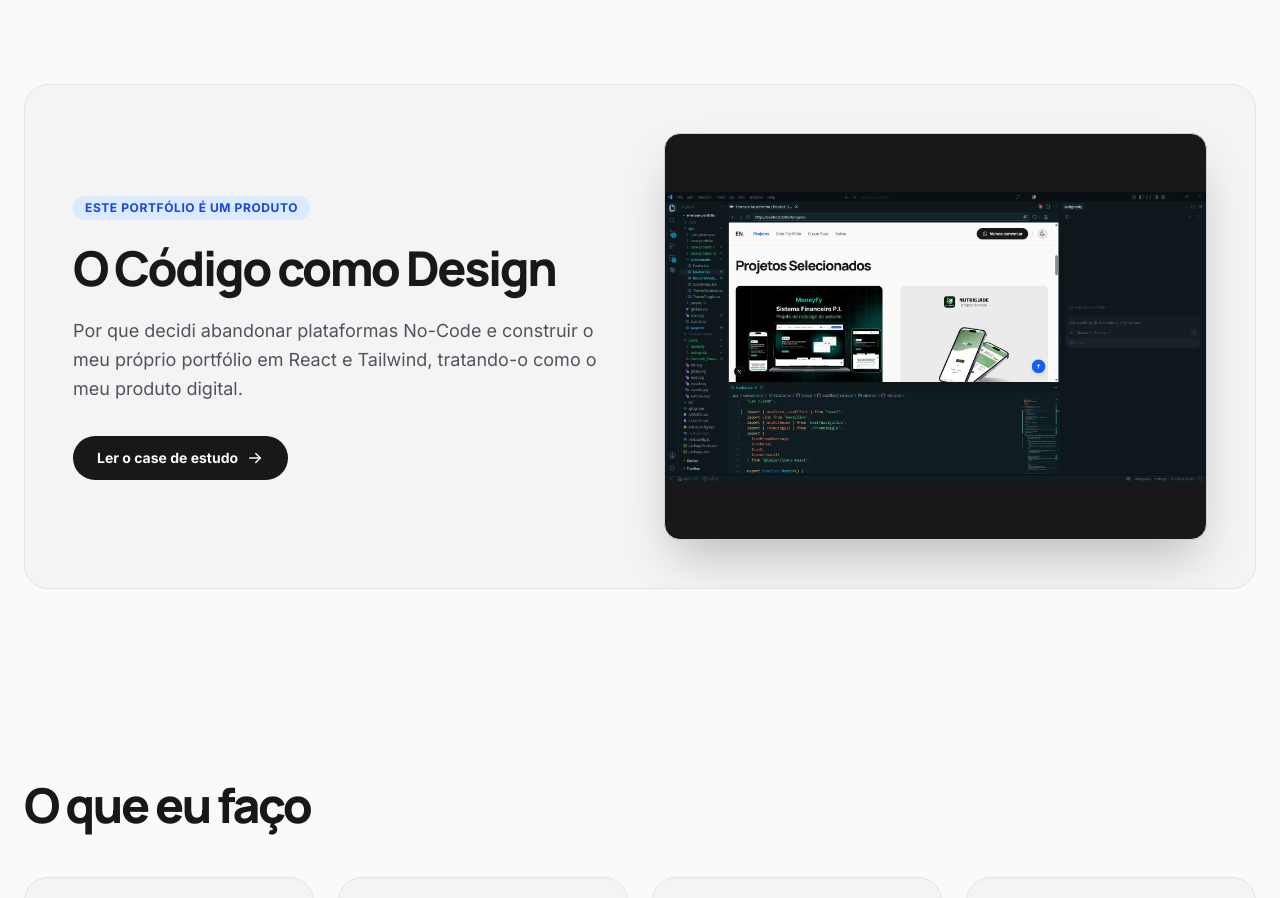
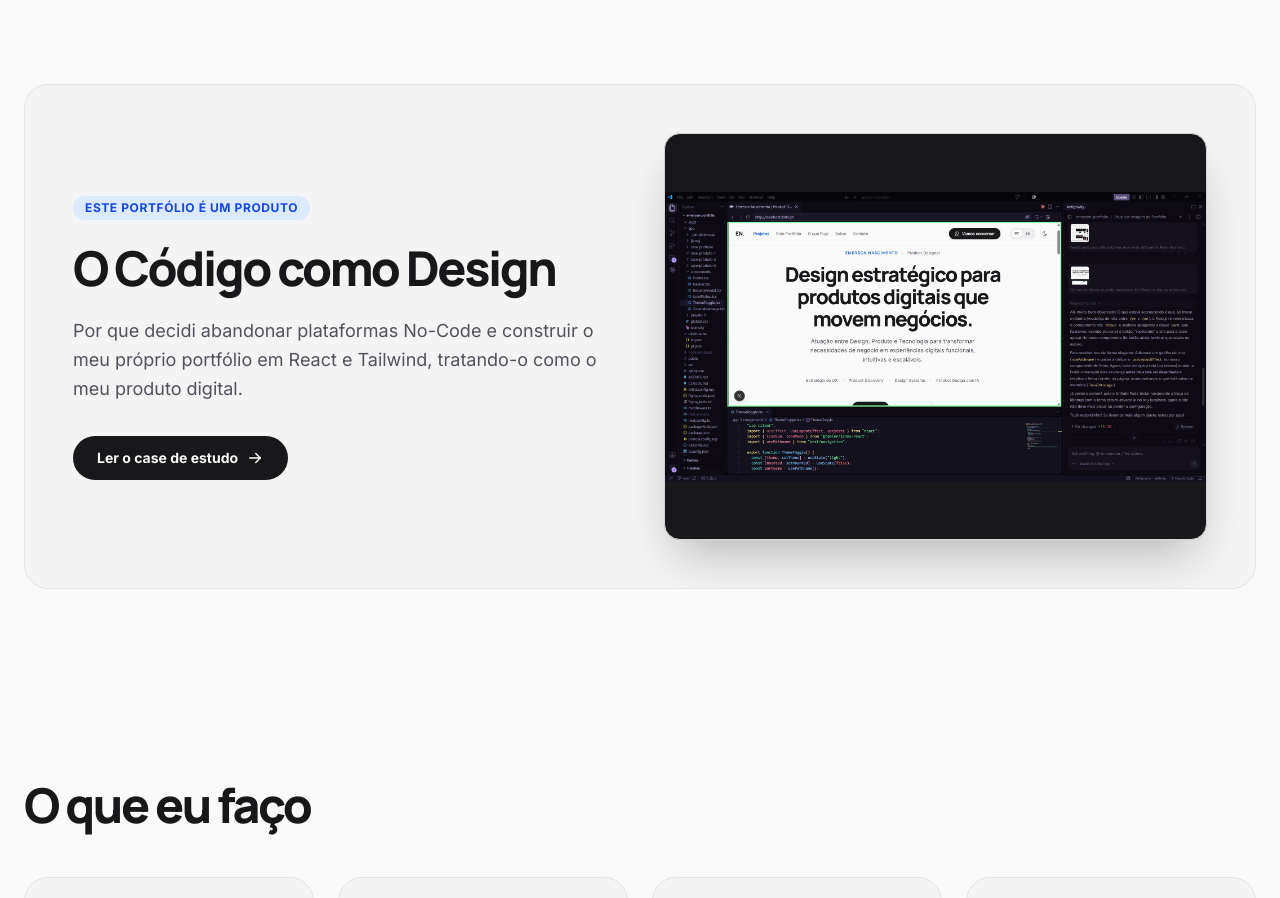
Before and after one commit to emenascimento/emerson-portfolio, a Next.js app: page /1 in a window 1280 px wide. Shown: the part 2100-2998 px from the top of the page. Built offline with nearby package versions, Linux system fonts and the light colour scheme.

Commit message:
style: replace portfolio banner on home page with new image

```diff
--- a/app/[lang]/page.tsx
+++ b/app/[lang]/page.tsx
@@ -187,7 +187,7 @@ export default async function Home({ params }: { params: Promise<{ lang: string
 
             <div className="flex-1 w-full z-10">
               <div className="relative w-full aspect-[4/3] bg-zinc-900 dark:bg-zinc-950 rounded-2xl overflow-hidden border border-zinc-300 dark:border-zinc-700 shadow-2xl flex items-center justify-center">
-                 <Image src="/cover-portfolio.jpg" alt="Mockup do Portfólio" fill className="object-contain object-center" />
+                 <Image src="/case-portfolio/Este-portfolio-e-um-produto.jpg" alt="Mockup do Portfólio" fill className="object-contain object-center" />
               </div>
             </div>
           </div>
```
Also changed, not shown: public/case-portfolio/Este-portfolio-e-um-produto.jpg (added).
